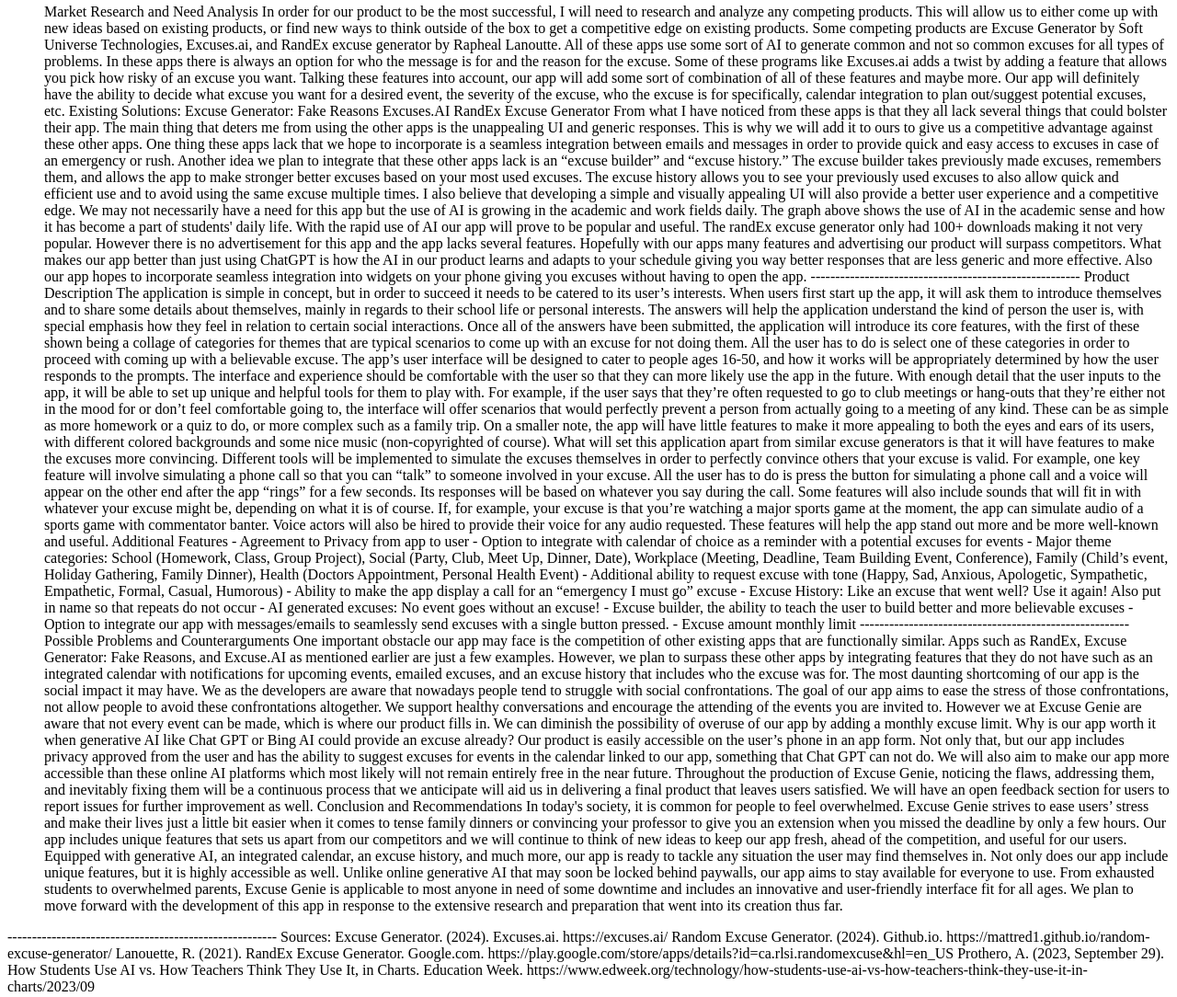
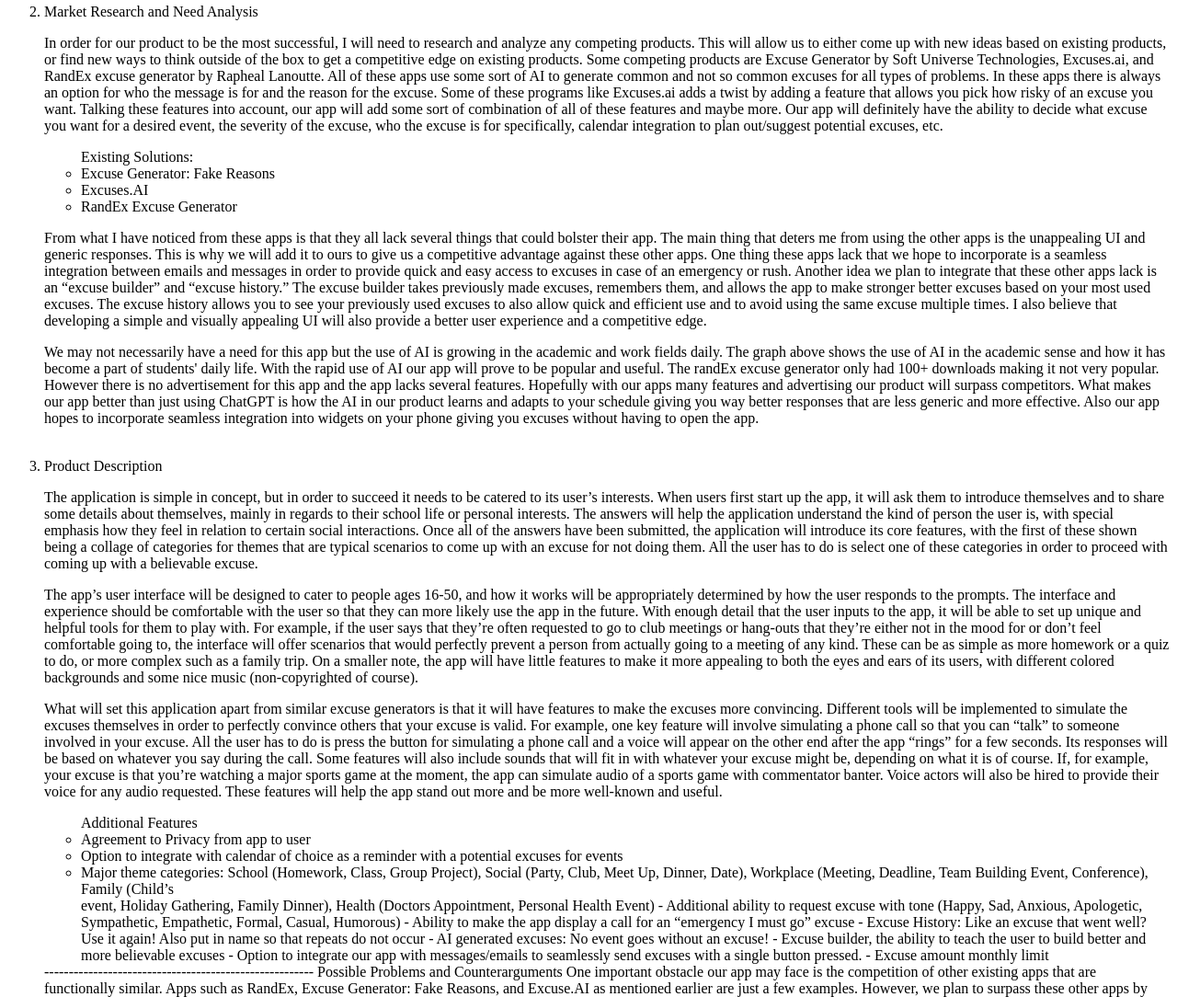
Before and after one commit to th3Fed/IGME110-repo, a plain HTML site: page p1.html in a window 1280 px wide. Shown: the part 400-1484 px from the top of the page at 92% size. Drawn offline with Linux system fonts and the light colour scheme.

Commit message:
Update p1.html

```diff
--- a/p1.html
+++ b/p1.html
@@ -12,9 +12,9 @@
 <h2> I’ll grant you 3 excuses! </h2>
 
 <ol>
-	Executive Summary (Overview)
+	<li>Executive Summary (Overview)</li>
 
-<p>The application we have created is called Excuse Genie. It is an app that provides multiple themed excuses when the user requires
+	<p>	The application we have created is called Excuse Genie. It is an app that provides multiple themed excuses when the user requires
 		one to get out of an untimely or unwanted event. If by some chance this particular  event is not already in our preset list of
 		excuses we offer a generative AI option for the user to request an excuse for xyz event and for AI to provide a suitable excuse.
 		The target audience for this app is school aged students particularly high school and college students and tired parents. Outside of
@@ -29,32 +29,67 @@
 
 <br>
 
-	Market Research and Need Analysis
+	<li>Market Research and Need Analysis</li>
+	<p>	In order for our product to be the most successful, I will need to research and analyze any competing products. This will allow us to either come
+		up with new ideas based on existing products, or find new ways to think outside of the box to get a competitive edge on existing products. Some competing
+		products are Excuse Generator by Soft Universe Technologies, Excuses.ai, and RandEx excuse generator by Rapheal Lanoutte. All of these apps use some sort
+		of AI to generate common and not so common excuses for all types of problems. In these apps there is always an option for who the message is for and the reason
+		for the excuse. Some of these programs like Excuses.ai adds a twist by adding a feature that allows you pick how risky of an excuse you want. Talking these
+		features into account, our app will add some sort of combination of all of these features and maybe more. Our app will definitely have the ability to decide
+		what excuse you want for a desired event, the severity of the excuse, who the excuse is for specifically, calendar integration to plan out/suggest potential
+		excuses, etc. </p>
 
+	<ul>Existing Solutions:
+	<li>Excuse Generator: Fake Reasons</li>
+	<li>Excuses.AI</li>
+	<li>RandEx Excuse Generator</li>
+	</ul>
 
-	In order for our product to be the most successful, I will need to research and analyze any competing products. This will allow us to either come up with new ideas based on existing products, or find new ways to think outside of the box to get a competitive edge on existing products. Some competing products are Excuse Generator by Soft Universe Technologies, Excuses.ai, and RandEx excuse generator by Rapheal Lanoutte. All of these apps use some sort of AI to generate common and not so common excuses for all types of problems. In these apps there is always an option for who the message is for and the reason for the excuse. Some of these programs like Excuses.ai adds a twist by adding a feature that allows you pick how risky of an excuse you want. Talking these features into account, our app will add some sort of combination of all of these features and maybe more. Our app will definitely have the ability to decide what excuse you want for a desired event, the severity of the excuse, who the excuse is for specifically, calendar integration to plan out/suggest potential excuses, etc.
+	<p>	From what I have noticed from these apps is that they all lack several things that could bolster their app. The main thing that deters me from using the other
+		apps is the unappealing UI and generic responses. This is why we will add it to ours to give us a competitive advantage against these other apps.  One thing
+		these apps lack that we hope to incorporate is a seamless integration between emails and messages in order to provide quick and easy access to excuses in case
+		of an emergency or rush. Another idea we plan to integrate that these other apps lack is an “excuse builder” and “excuse history.” The excuse builder takes
+		previously made excuses, remembers them, and allows the app to make stronger better excuses based on your most used excuses. The excuse history allows you to see
+		your previously used excuses to also allow quick and efficient use and to avoid using the same excuse multiple times. I also believe that developing a simple and
+		visually appealing UI will also provide a better user experience and a competitive edge.</p>
 
-Existing Solutions:
-Excuse Generator: Fake Reasons
-Excuses.AI
-RandEx Excuse Generator
+	<p>	We may not necessarily have a need for this app but the use of AI is growing in the academic and work fields daily. The graph above shows the use of AI in the
+		academic sense and how it has become a part of students' daily life. With the rapid use of AI our app will prove to be popular and useful. The randEx excuse generator
+		only had 100+ downloads making it not very popular. However there is no advertisement for this app and the app  lacks several features. Hopefully with our apps many
+		features and advertising our product will surpass competitors. What makes our app better than just using ChatGPT is how the AI in our product learns and adapts to your
+		schedule giving you way better responses that are less generic and more effective. Also our app hopes to incorporate seamless integration into widgets on your phone
+		giving you excuses without having to open the app. </p>
 
-	From what I have noticed from these apps is that they all lack several things that could bolster their app. The main thing that deters me from using the other apps is the unappealing UI and generic responses. This is why we will add it to ours to give us a competitive advantage against these other apps.  One thing these apps lack that we hope to incorporate is a seamless integration between emails and messages in order to provide quick and easy access to excuses in case of an emergency or rush. Another idea we plan to integrate that these other apps lack is an “excuse builder” and “excuse history.” The excuse builder takes previously made excuses, remembers them, and allows the app to make stronger better excuses based on your most used excuses. The excuse history allows you to see your previously used excuses to also allow quick and efficient use and to avoid using the same excuse multiple times. I also believe that developing a simple and visually appealing UI will also provide a better user experience and a competitive edge.
+<br>
 
-We may not necessarily have a need for this app but the use of AI is growing in the academic and work fields daily. The graph above shows the use of AI in the academic sense and how it has become a part of students' daily life. With the rapid use of AI our app will prove to be popular and useful. The randEx excuse generator only had 100+ downloads making it not very popular. However there is no advertisement for this app and the app  lacks several features. Hopefully with our apps many features and advertising our product will surpass competitors. What makes our app better than just using ChatGPT is how the AI in our product learns and adapts to your schedule giving you way better responses that are less generic and more effective. Also our app hopes to incorporate seamless integration into widgets on your phone giving you excuses without having to open the app.
+	<li>Product Description</li>
 
--------------------------------------------------------
+	<p>	The application is simple in concept, but in order to succeed it needs to be catered to its user’s interests. When users first start up the app, it will ask them to
+		introduce themselves and to share some details about themselves, mainly in regards to their school life or personal interests. The answers will help the application
+		understand the kind of person the user is, with special emphasis how they feel in relation to certain social interactions. Once all of the answers have been submitted,
+		the application will introduce its core features, with the first of these shown being  a collage of categories for themes that are typical scenarios to come up with an
+		excuse for not doing them. All the user has to do is select one of these categories in order to proceed with coming up with a believable excuse. </p>
 
-	Product Description
+	<p>        The app’s user interface will be designed to cater to people ages 16-50, and how it works will be appropriately determined by how the user responds to the prompts.
+		The interface and experience should be comfortable with the user so that they can more likely use the app in the future. With enough detail that the user inputs to the
+		app, it will be able to set up unique and helpful tools for them to play with. For example, if the user says that they’re often requested to go to club meetings or
+		hang-outs that they’re either not in the mood for or don’t feel comfortable going to, the interface will offer scenarios that would perfectly prevent a person from actually
+		going  to a meeting of any kind. These can be as simple as more homework or a quiz to do, or more complex such as a family trip. On a smaller note, the app will have little
+		features to make it more appealing to both the eyes and ears of its users, with different colored backgrounds and some nice music (non-copyrighted of course).</p>
 
-	The application is simple in concept, but in order to succeed it needs to be catered to its user’s interests. When users first start up the app, it will ask them to introduce themselves and to share some details about themselves, mainly in regards to their school life or personal interests. The answers will help the application understand the kind of person the user is, with special emphasis how they feel in relation to certain social interactions. Once all of the answers have been submitted, the application will introduce its core features, with the first of these shown being  a collage of categories for themes that are typical scenarios to come up with an excuse for not doing them. All the user has to do is select one of these categories in order to proceed with coming up with a believable excuse.
-        The app’s user interface will be designed to cater to people ages 16-50, and how it works will be appropriately determined by how the user responds to the prompts. The interface and experience should be comfortable with the user so that they can more likely use the app in the future. With enough detail that the user inputs to the app, it will be able to set up unique and helpful tools for them to play with. For example, if the user says that they’re often requested to go to club meetings or hang-outs that they’re either not in the mood for or don’t feel comfortable going to, the interface will offer scenarios that would perfectly prevent a person from actually going  to a meeting of any kind. These can be as simple as more homework or a quiz to do, or more complex such as a family trip. On a smaller note, the app will have little features to make it more appealing to both the eyes and ears of its users, with different colored backgrounds and some nice music (non-copyrighted of course).
-        What will set this application apart from similar excuse generators is that it will have features to make the excuses more convincing. Different tools will be implemented to simulate the excuses themselves in order to perfectly convince others that your excuse is valid. For example, one key feature will involve simulating a phone call so that you can “talk” to someone involved in your excuse. All the user has to do is press the button for simulating a phone call and a voice will appear on the other end after the app “rings” for a few seconds. Its responses will be based on whatever you say during the call. Some features will also include sounds that will fit in with whatever your excuse might be, depending on what it is of course. If, for example, your excuse is that you’re watching a major sports game at the moment, the app can simulate audio of a sports game with commentator banter. Voice actors will also be hired to provide their voice for any audio requested. These features will help the app stand out more and be more well-known and useful.
+	<p>        What will set this application apart from similar excuse generators is that it will have features to make the excuses more convincing. Different tools will be
+		implemented to simulate the excuses themselves in order to perfectly convince others that your excuse is valid. For example, one key feature will involve simulating a
+		phone call so that you can “talk” to someone involved in your excuse. All the user has to do is press the button for simulating a phone call and a voice will appear on
+		the other end after the app “rings” for a few seconds. Its responses will be based on whatever you say during the call. Some features will also include sounds that will
+		fit in with whatever your excuse might be, depending on what it is of course. If, for example, your excuse is that you’re watching a major sports game at the moment, the
+		app can simulate audio of a sports game with commentator banter. Voice actors will also be hired to provide their voice for any audio requested. These features will help
+		the app stand out more and be more well-known and useful. </p>
 
-Additional Features
-- Agreement to Privacy from app to user
-- Option to integrate with calendar of choice as a reminder with a potential excuses for events
-- Major theme categories: School (Homework, Class, Group Project),  Social (Party, Club, Meet Up, Dinner, Date), Workplace (Meeting, Deadline, Team Building Event, Conference), Family (Child’s
+	<ul>Additional Features
+		<li>Agreement to Privacy from app to user</li>
+		<li>Option to integrate with calendar of choice as a reminder with a potential excuses for events</li>
+		<li>Major theme categories: School (Homework, Class, Group Project),  Social (Party, Club, Meet Up, Dinner, Date),
+		Workplace (Meeting, Deadline, Team Building Event, Conference), Family (Child’s </li>
   event, Holiday Gathering, Family Dinner), Health (Doctors Appointment, Personal Health Event)
 - Additional ability to request excuse with tone (Happy, Sad, Anxious, Apologetic, Sympathetic, Empathetic, Formal, Casual, Humorous)
 - Ability to make the app display a call for an “emergency I must go” excuse
@@ -63,7 +98,7 @@ Additional Features
 - Excuse builder, the ability to teach the user to build better and more believable excuses
 - Option to integrate our app with messages/emails to seamlessly send excuses with a single button pressed.
 - Excuse amount monthly limit
-
+	</ul>
 -------------------------------------------------------
 
 	Possible Problems and Counterarguments
```
Lines whose indentation alone changed are shown as unchanged.
